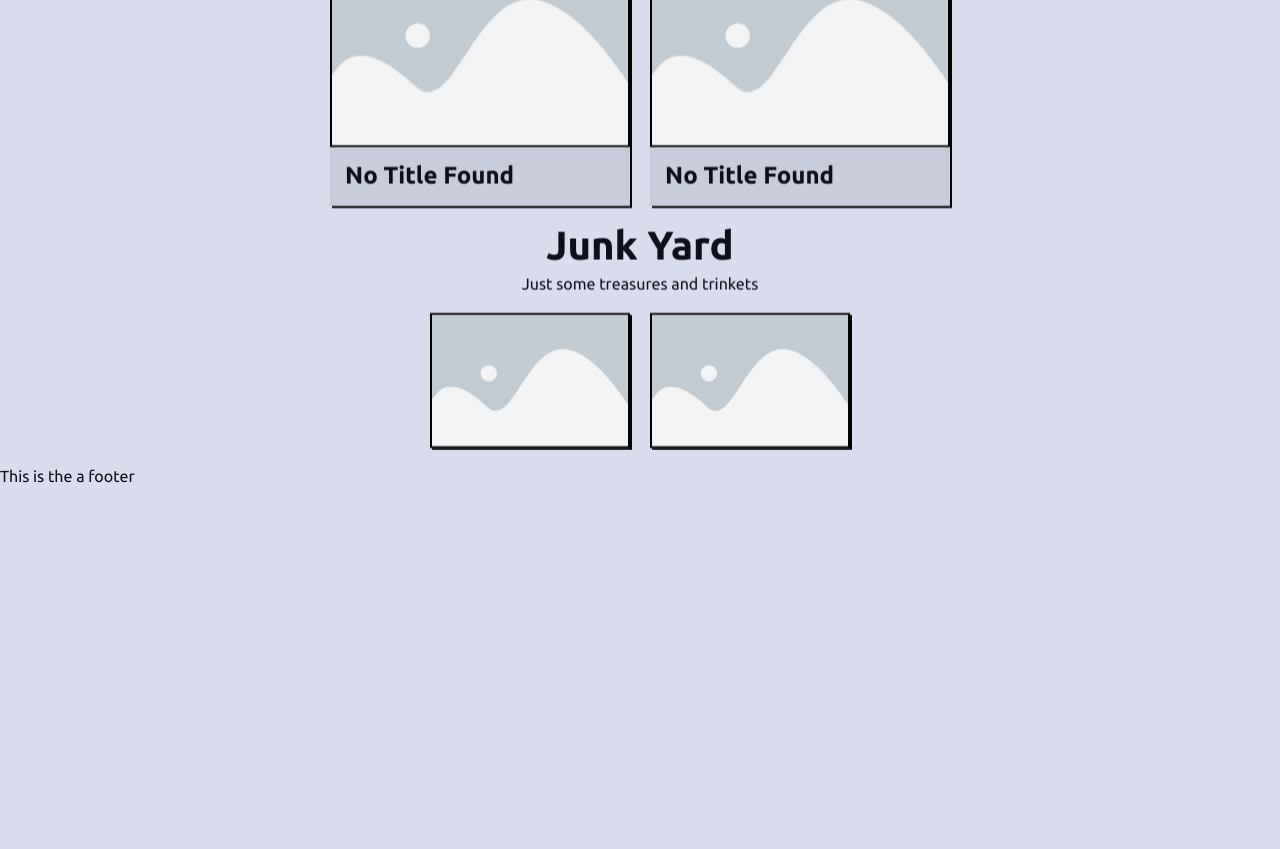
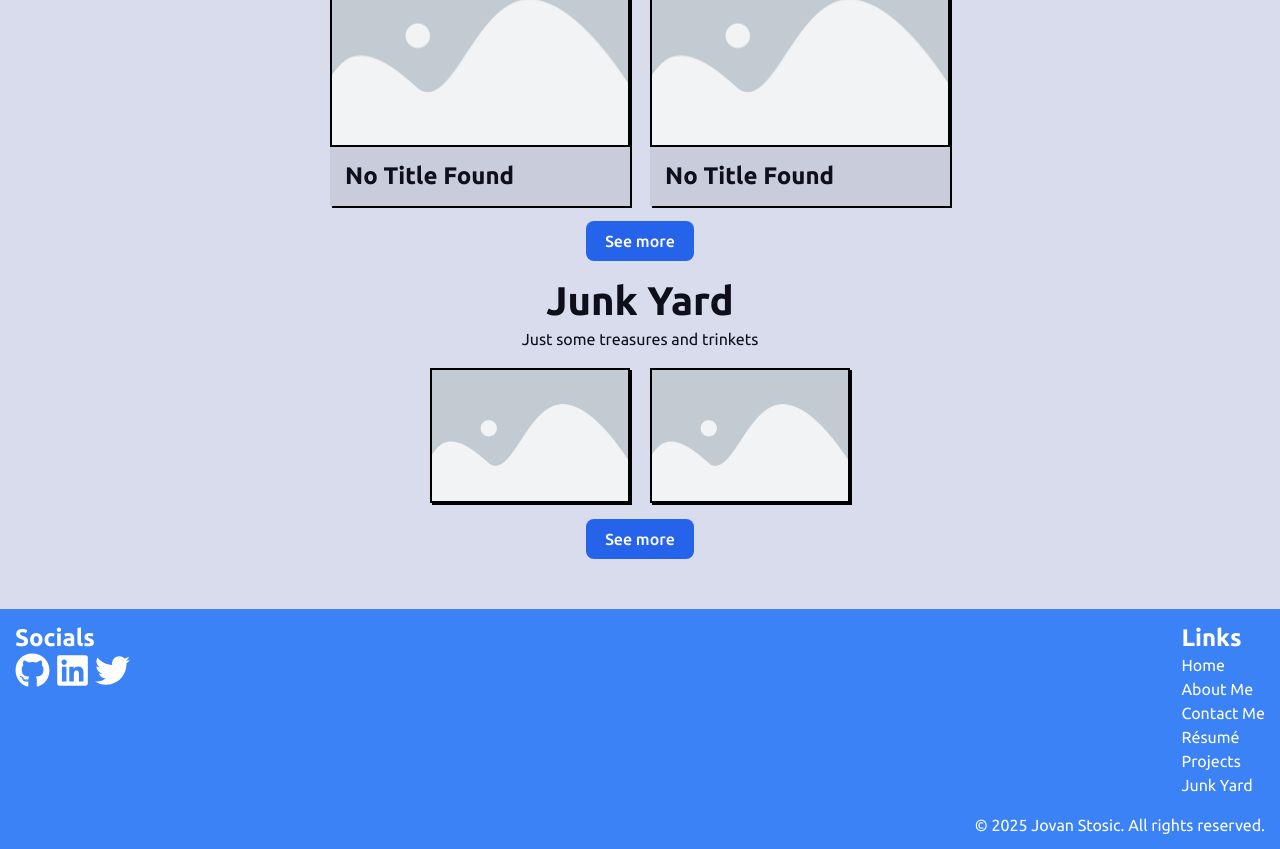
Before and after one commit to jovanstos/portfolio-website, a React (Vite) app: page / in a window 1280 px wide. Shown: the part 1477-2326 px from the top of the page. Before the commit the page ends 1965 px from the top, so only its background shows below. Built offline with nearby package versions, Linux system fonts and the light colour scheme.

Commit message:
Created the footer component and styled the elements to make it look good/function, started work on a light and dark mode toggle

```diff
--- /dev/null
+++ b/src/Footer.tsx
@@ -0,0 +1,63 @@
+import { FaGithub, FaLinkedin, FaTwitter } from "react-icons/fa";
+import "./styles/index.css";
+
+const LINKS = [
+    { label: "Home", href: "/" },
+    { label: "About Me", href: "/about" },
+    { label: "Contact Me", href: "/contact" },
+    { label: "Résumé", href: "/resume" },
+    { label: "Projects", href: "/projects" },
+    { label: "Junk Yard", href: "/junk" },
+];
+
+const SOCIALS = [
+    { label: <FaGithub size={35} />, href: "/" },
+    { label: <FaLinkedin size={35} />, href: "/" },
+    { label: <FaTwitter size={35} />, href: "/" },
+];
+
+function Footer() {
+    const year = new Date().getFullYear();
+
+    return (
+        <footer>
+            <section>
+                <div>
+                    <h1>Socials</h1>
+                    <div style={{ display: "flex" }}>
+                        {SOCIALS.map((media) => (
+                            <a
+                                key={media.href}
+                                href={media.href}
+                                style={{ color: "white", marginRight: "5px" }}
+                            >
+                                {media.label}
+                            </a>
+                        ))}
+                    </div>
+                </div>
+                <div>
+                    <h1>Links</h1>
+                    <ul>
+                        {LINKS.map((link) => (
+                            <li>
+                                <a
+                                    key={link.href}
+                                    href={link.href}
+                                    style={{ color: "white" }}
+                                >
+                                    {link.label}
+                                </a>
+                            </li>
+                        ))}
+                    </ul>
+                </div>
+                <p id="copyright">
+                    © {year} Jovan Stosic. All rights reserved.
+                </p>
+            </section>
+        </footer>
+    );
+}
+
+export default Footer;
--- a/src/Nav.tsx
+++ b/src/Nav.tsx
@@ -4,10 +4,11 @@ import "./styles/Nav.css";
 
 const LINKS = [
     { label: "Home", href: "/" },
-    { label: "Projects", href: "/projects" },
     { label: "About Me", href: "/about" },
     { label: "Contact Me", href: "/contact" },
     { label: "Résumé", href: "/resume" },
+    { label: "Projects", href: "/projects" },
+    { label: "Junk Yard", href: "/junk" },
 ];
 
 function angleFromCenter(clientX: number, clientY: number, el: HTMLElement) {
--- a/src/home/Footer.tsx
+++ /dev/null
@@ -1,11 +0,0 @@
-import "../styles/Home.css";
-
-function Footer() {
-    return (
-        <footer>
-            This is the a footer
-        </footer>
-    );
-}
-
-export default Footer;
--- a/src/home/Home.tsx
+++ b/src/home/Home.tsx
@@ -5,7 +5,7 @@ import Nav from "../Nav"
 import LargeCard from "../cards/LargeCard";
 import MediumCard from "../cards/MediumCard";
 import SmallCard from "../cards/SmallCard";
-import Footer from "./Footer";
+import Footer from "../Footer";
 import useIsVisible from "../hooks/useIsVisible";
 
 type FadeInChildern = {
@@ -56,6 +56,11 @@ function Home() {
               <MediumCard />
               <MediumCard />
             </div>
+            <FadeInSection>
+              <div style={{ display: "flex", justifyContent: "center" }}>
+                <button className="primary-button">See more</button>
+              </div>
+            </FadeInSection>
           </FadeInSection>
           <FadeInSection>
             <h1 style={{ fontSize: "var(--xxlarge)", textAlign: "center", marginTop: "var(--space-md)" }}>Junk Yard</h1>
@@ -66,6 +71,11 @@ function Home() {
               <SmallCard />
               <SmallCard />
             </div>
+            <FadeInSection>
+              <div style={{ display: "flex", justifyContent: "center" }}>
+                <button className="primary-button">See more</button>
+              </div>
+            </FadeInSection>
           </FadeInSection>
         </section>
       </main>
--- a/src/styles/index.css
+++ b/src/styles/index.css
@@ -238,3 +238,39 @@ button {
   6.66% { rotate: 0deg; }
   100% { rotate: 0deg;}
 }
+
+/* Footer CSS */
+
+footer{
+  margin-top: 50px;
+  background-color: var(--Lcolor-accent);
+  padding: 15px;
+  height: 100%;
+  height: 240px;
+  display: flex;
+  justify-content: center;
+  position: relative;
+}
+
+footer > section {
+  width: 100%;
+  max-width: 1800px;
+  color: white;
+  display: flex;
+  justify-content: space-between;
+}
+
+ul {
+  list-style-type: none;
+  margin: 0;
+  padding: 0;
+}
+
+#copyright {
+  position: absolute;
+  bottom: 10px;
+  right: 15px;
+  color: white;
+}
+
+/* Light Dark Toggle CSS */
```
Also changed, not shown: src/LightDarkToggle.tsx (added, +13 -0 lines).
